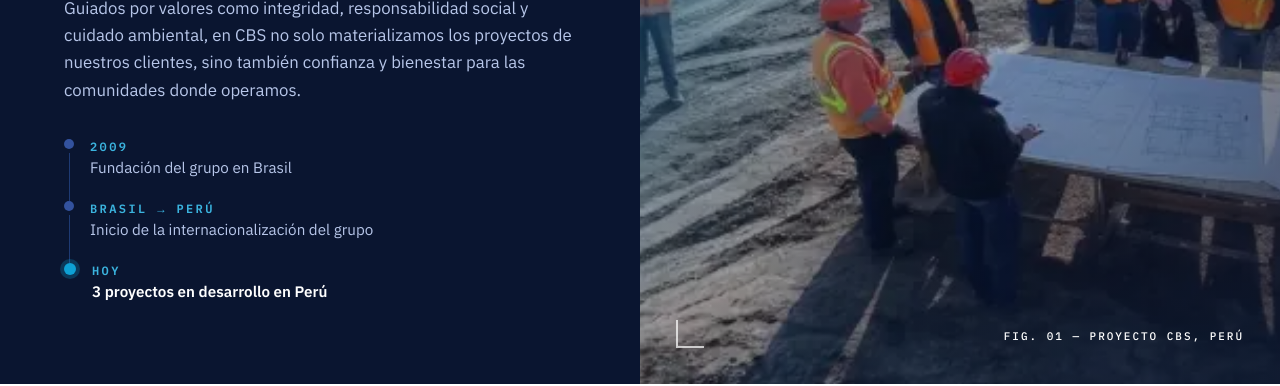
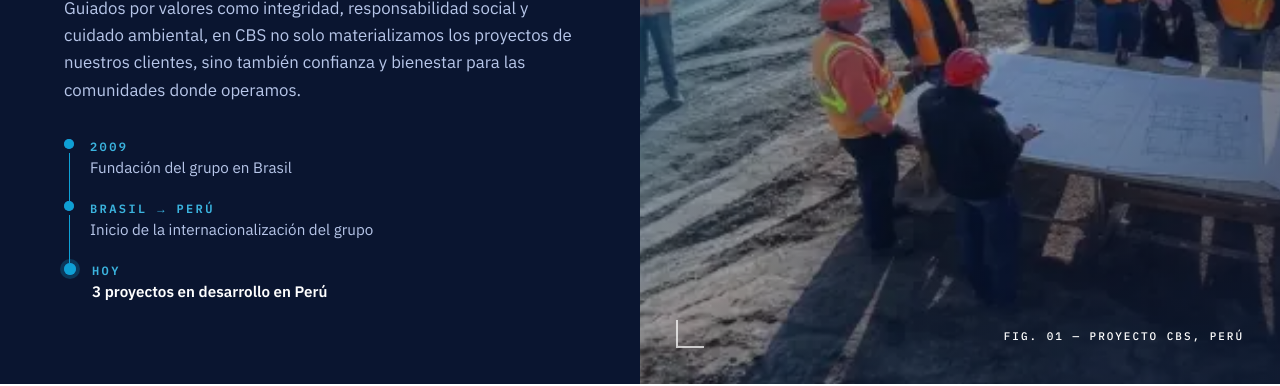
Before and after one commit to jhefferson-guerrero/cbs-web, a React (Vite) app: page / in a window 1280 px wide. Shown: the part 1420-1806 px from the top of the page. Built offline with nearby package versions, Linux system fonts and the light colour scheme; no server answers.

Commit message:
Scroll 3/3: linea de tiempo de Nosotros que se dibuja con el scroll (puntos que se encienden en cian y lineas que se rellenan; se deshace al subir)
Para quitarlo: git revert de este commit.

```diff
--- a/src/components/sections/Nosotros.tsx
+++ b/src/components/sections/Nosotros.tsx
@@ -1,5 +1,7 @@
-import { motion, useReducedMotion } from 'motion/react'
+import { useRef } from 'react'
+import { motion, useMotionValue, useReducedMotion, useScroll, useTransform, type MotionValue } from 'motion/react'
 import { Parallax } from '@/components/ui/Parallax'
+import { cn } from '@/lib/utils'
 import nosotrosPhoto from '@/assets/images/nosotros.webp'
 import nosotrosPhoto800 from '@/assets/images/nosotros-800.webp'
 
@@ -9,8 +11,82 @@ const timeline = [
   { year: 'Hoy', label: '3 proyectos en desarrollo en Perú', current: true },
 ]
 
+// Valor que sube de 0 a 1 entre dos puntos del avance del scroll. El rango siempre cubre de 0 a 1: el
+// navegador corre esto como animación nativa y, si el último punto fuera antes del 1, volvería al
+// valor base al final del recorrido.
+function useRamp(progress: MotionValue<number>, from: number, to: number) {
+  return useTransform(progress, [0, from, to, 1], [0, 0, 1, 1])
+}
+
+// Momento del avance (0 a 1) en que se enciende el punto de cada hito.
+const milestoneAt = (index: number, total: number) => 0.08 + (index / (total - 1)) * 0.8
+
+// Un hito de la línea de tiempo: su punto se enciende en cian y la línea hacia el siguiente se dibuja
+// a medida que se hace scroll; al subir, se deshace.
+function TimelineItem({
+  item,
+  index,
+  progress,
+  reduceMotion,
+}: {
+  item: (typeof timeline)[number]
+  index: number
+  progress: MotionValue<number>
+  reduceMotion: boolean | null
+}) {
+  const total = timeline.length
+  const here = milestoneAt(index, total)
+  const next = index < total - 1 ? milestoneAt(index + 1, total) : here + 0.1
+  const dotOpacity = useRamp(progress, here - 0.07, here)
+  const lineScale = useRamp(progress, here, next)
+
+  return (
+    <motion.div
+      initial={reduceMotion ? false : { opacity: 0, y: 10 }}
+      whileInView={{ opacity: 1, y: 0 }}
+      viewport={{ once: true, amount: 0.5 }}
+      transition={{ duration: 0.5, delay: index * 0.12, ease: [0.16, 1, 0.3, 1] }}
+      className="flex gap-4"
+    >
+      <div className="flex flex-col items-center">
+        <span className={cn('relative shrink-0', item.current ? 'h-3 w-3' : 'h-2.5 w-2.5')}>
+          <span className="absolute inset-0 rounded-full bg-navy-500" />
+          <motion.span
+            style={{ opacity: dotOpacity }}
+            className={cn('absolute inset-0 rounded-full bg-cyan-500', item.current && 'ring-4 ring-cyan-500/25')}
+          />
+        </span>
+        {index < total - 1 && (
+          <span className="relative mt-1 w-px flex-1 bg-navy-700">
+            <motion.span style={{ scaleY: lineScale }} className="absolute inset-0 origin-top bg-cyan-500" />
+          </span>
+        )}
+      </div>
+      <div className={index < total - 1 ? 'pb-6 lg:pb-[clamp(0.875rem,2.8vh,2.25rem)]' : ''}>
+        <p className="font-mono text-xs font-semibold uppercase tracking-[0.2em] text-cyan-400 lg:text-[clamp(12px,1.45vh,15px)]">
+          {item.year}
+        </p>
+        <p
+          className={
+            item.current
+              ? 'mt-0.5 text-base font-semibold text-white sm:text-sm lg:text-[clamp(14px,1.9vh,19px)]'
+              : 'mt-0.5 text-base text-navy-200 sm:text-sm lg:text-[clamp(14px,1.9vh,19px)]'
+          }
+        >
+          {item.label}
+        </p>
+      </div>
+    </motion.div>
+  )
+}
+
 export function Nosotros() {
   const reduceMotion = useReducedMotion()
+  const timelineRef = useRef<HTMLDivElement>(null)
+  const { scrollYProgress } = useScroll({ target: timelineRef, offset: ['start 95%', 'end 55%'] })
+  const fullProgress = useMotionValue(1)
+  // Con "reducir movimiento" la línea se muestra ya completa.
+  const progress = reduceMotion ? fullProgress : scrollYProgress
 
   return (
     <section id="nosotros" className="bg-white">
@@ -47,41 +123,12 @@ export function Nosotros() {
               </p>
             </motion.div>
 
-            <div className="mt-10 max-w-xl lg:mt-[clamp(1.25rem,4.4vh,4rem)] lg:max-w-[min(100%,clamp(36rem,74vh,50rem))]">
+            <div
+              ref={timelineRef}
+              className="mt-10 max-w-xl lg:mt-[clamp(1.25rem,4.4vh,4rem)] lg:max-w-[min(100%,clamp(36rem,74vh,50rem))]"
+            >
               {timeline.map((item, i) => (
-                <motion.div
-                  key={item.year}
-                  initial={reduceMotion ? false : { opacity: 0, y: 10 }}
-                  whileInView={{ opacity: 1, y: 0 }}
-                  viewport={{ once: true, amount: 0.5 }}
-                  transition={{ duration: 0.5, delay: i * 0.12, ease: [0.16, 1, 0.3, 1] }}
-                  className="flex gap-4"
-                >
-                  <div className="flex flex-col items-center">
-                    <span
-                      className={
-                        item.current
-                          ? 'h-3 w-3 shrink-0 rounded-full bg-cyan-500 ring-4 ring-cyan-500/25'
-                          : 'h-2.5 w-2.5 shrink-0 rounded-full bg-navy-500'
-                      }
-                    />
-                    {i < timeline.length - 1 && <span className="mt-1 w-px flex-1 bg-navy-700" />}
-                  </div>
-                  <div className={i < timeline.length - 1 ? 'pb-6 lg:pb-[clamp(0.875rem,2.8vh,2.25rem)]' : ''}>
-                    <p className="font-mono text-xs font-semibold uppercase tracking-[0.2em] text-cyan-400 lg:text-[clamp(12px,1.45vh,15px)]">
-                      {item.year}
-                    </p>
-                    <p
-                      className={
-                        item.current
-                          ? 'mt-0.5 text-base font-semibold text-white sm:text-sm lg:text-[clamp(14px,1.9vh,19px)]'
-                          : 'mt-0.5 text-base text-navy-200 sm:text-sm lg:text-[clamp(14px,1.9vh,19px)]'
-                      }
-                    >
-                      {item.label}
-                    </p>
-                  </div>
-                </motion.div>
+                <TimelineItem key={item.year} item={item} index={i} progress={progress} reduceMotion={reduceMotion} />
               ))}
             </div>
           </div>
```
